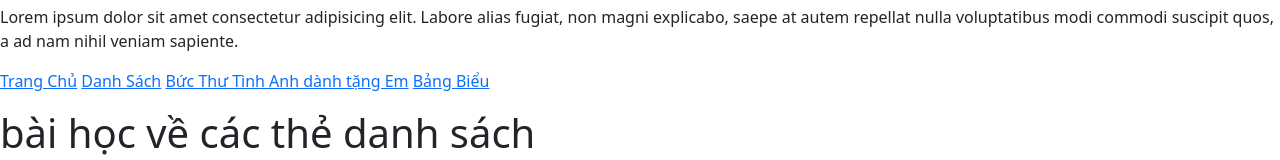
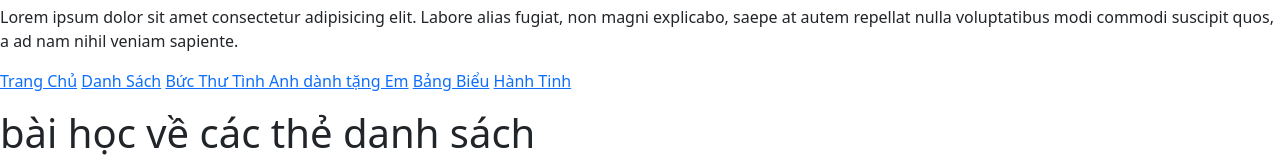
Before and after one commit to sakinezumi/front-end-class, a plain HTML site: page N15 Huy/index.html in a window 1280 px wide. Shown: the part 535-695 px from the top of the page. Drawn offline with nearby package versions, Linux system fonts and the light colour scheme.

Commit message:
Update index.html

```diff
--- a/N15 Huy/index.html
+++ b/N15 Huy/index.html
@@ -33,6 +33,7 @@
       <a href="list.html">Danh Sách</a>
       <a a target="_blank" href="letter.html">Bức Thư Tình Anh dành tặng Em</a>
       <a href="table.html">Bảng Biểu</a>
+      <a target="_blank" href="planet.html">Hành Tinh</a>
     </p>
     <h1>bài học về các thẻ danh sách</h1>
     <p>Danh sách các khoa trong trường ĐHKH</p>
```
